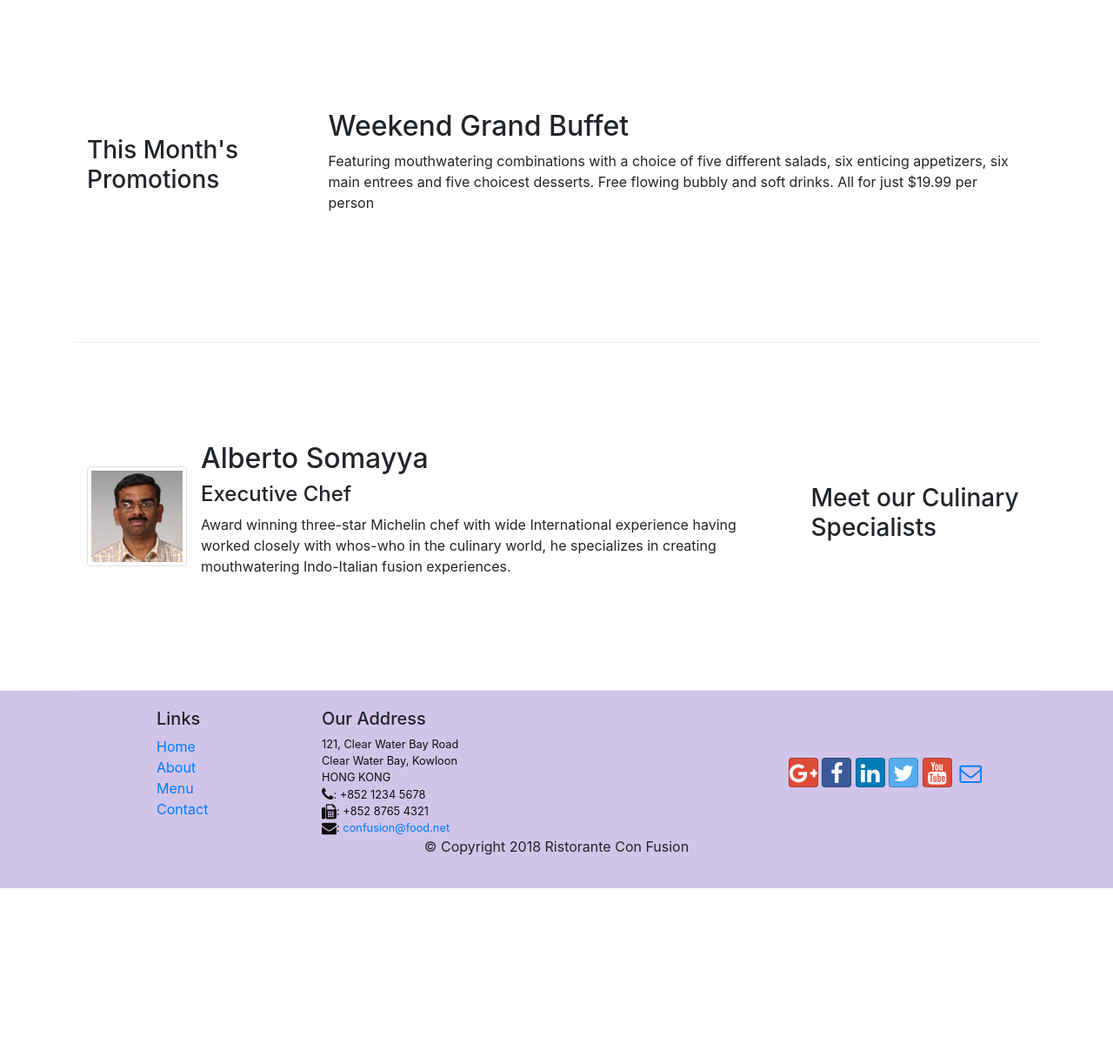
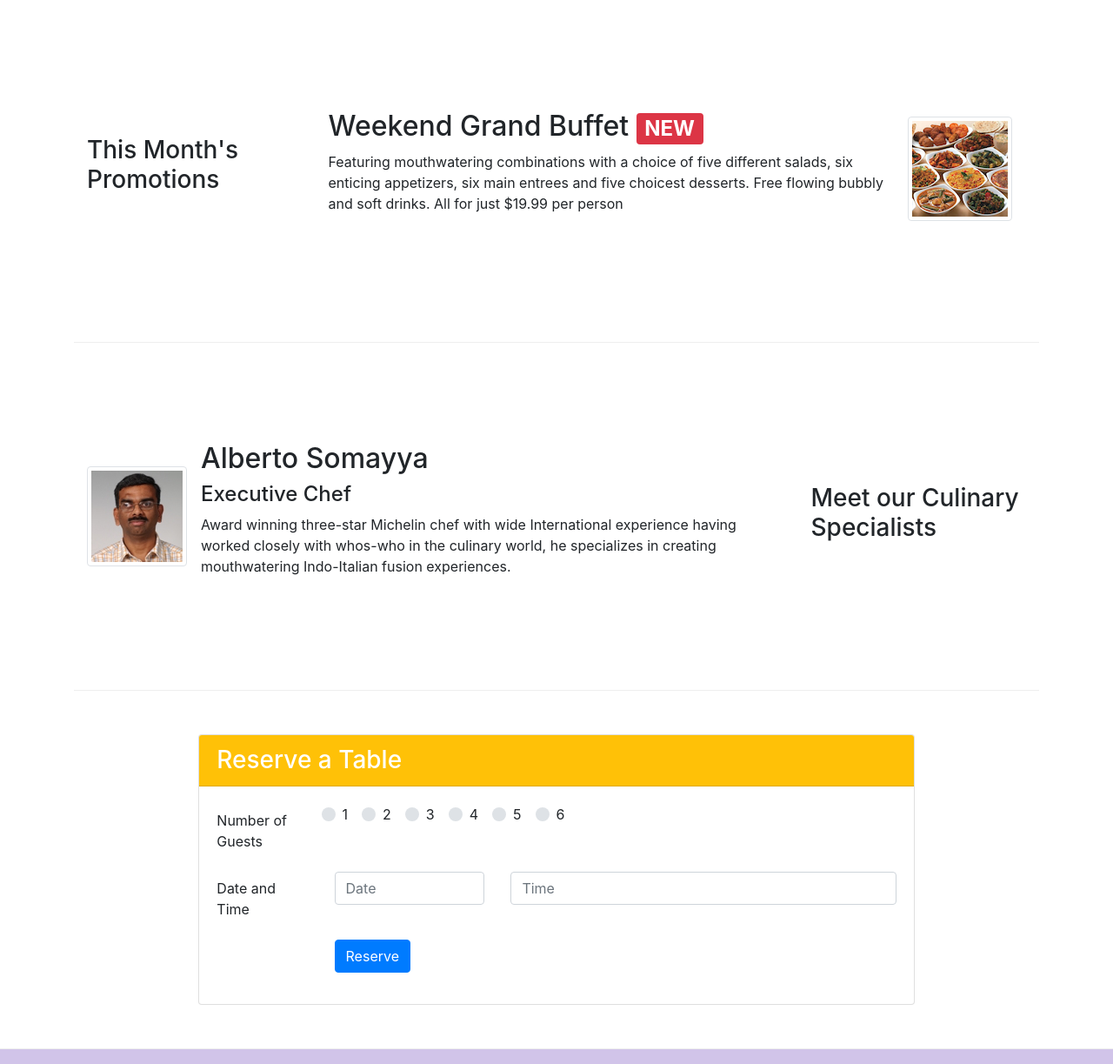
Before and after one commit to SafaMagdy/bootstrap-course, a website: page index.html in a window 1280 px wide. Shown: the part 740-1963 px from the top of the page at 87% size. Before the commit the page ends 1761 px from the top, so only its background shows below. Drawn offline with nearby package versions, Linux system fonts and the light colour scheme.

Commit message:
Assignment2

```diff
--- a/index.html
+++ b/index.html
@@ -39,9 +39,18 @@
                     <h1>Ristorante con Fusion</h1>
                     <p class ="d-none d-sm-block">We take inspiration from the World's best cuisines, and create a unique fusion experience. Our lipsmacking creations will tickle your culinary senses!</p>
                 </div>
-                <div class="col-12 col-sm align-self-center">
+                <div class="col-12 col-sm-6 align-self-center">
+                    <div class="container">
+                        <div class="row row-header">
+                    <div class="col-12 col-sm-6">
                     <img src="img/logo.png" class="img-fluid">
+                    </div>
+                    <div class="col-12 col-sm-6 align-self-center">
+                    <button class="btn btn-block btn-warning btn-sm" type="button" role="button" data-target="#form"><a href="#form">Reserve Table</a></button>
                 </div>
+                </div>
+            </div>
+            </div>
             </div>
         </div>
     </header>
@@ -72,8 +81,14 @@
                 <h3>This Month's Promotions</h3>
             </div>
             <div class="col col-sm col-md">
-                <h2>Weekend Grand Buffet</h2>
-                <p class ="d-none d-sm-block">Featuring mouthwatering combinations with a choice of five different salads, six enticing appetizers, six main entrees and five choicest desserts. Free flowing bubbly and soft drinks. All for just $19.99 per person </p>
+                <div class="media">
+                    <div class="media-body">
+                        <h2 class="mt-0">Weekend Grand Buffet <span class="badge badge-danger">NEW</span></h2>
+                        <p class ="d-none d-sm-block">Featuring mouthwatering combinations with a choice of five different salads, six enticing appetizers, six main entrees and five choicest desserts. Free flowing bubbly and soft drinks. All for just $19.99 per person </p>
+                    </div>
+                    <img class="d-flex mr-3 img-thumbnail align-self-center"
+                          src="img/buffet.png" alt="buffet">
+                </div>
             </div>
         </div>
 
@@ -98,7 +113,58 @@
             </div>
         </div>
     </div>
-
+    <div class="row row-content" id="form">
+        <div class="col-12 offset-sm-2 col-sm-8">
+            <div class="card">
+                <h3 class="card-header bg-warning text-white">Reserve a Table</h3>
+                <div class="card-body">
+                        <form>
+                            <div class="form-group row">
+                                <label for="guestNum" class="col-12 col-md-2 col-form-label">Number of Guests</label>
+                                <div class="custom-control custom-radio custom-control-inline">
+                                    <input type="radio" id="customRadioInline1" name="customRadioInline1" class="custom-control-input">
+                                    <label class="custom-control-label" for="customRadioInline1">1</label>
+                                  </div>
+                                  <div class="custom-control custom-radio custom-control-inline">
+                                    <input type="radio" id="customRadioInline2" name="customRadioInline1" class="custom-control-input">
+                                    <label class="custom-control-label" for="customRadioInline2">2</label>
+                                  </div>
+                                  <div class="custom-control custom-radio custom-control-inline">
+                                    <input type="radio" id="customRadioInline2" name="customRadioInline1" class="custom-control-input">
+                                    <label class="custom-control-label" for="customRadioInline2">3</label>
+                                  </div>
+                                  <div class="custom-control custom-radio custom-control-inline">
+                                    <input type="radio" id="customRadioInline2" name="customRadioInline1" class="custom-control-input">
+                                    <label class="custom-control-label" for="customRadioInline2">4</label>
+                                  </div>
+                                  <div class="custom-control custom-radio custom-control-inline">
+                                    <input type="radio" id="customRadioInline2" name="customRadioInline1" class="custom-control-input">
+                                    <label class="custom-control-label" for="customRadioInline2">5</label>
+                                  </div>
+                                  <div class="custom-control custom-radio custom-control-inline">
+                                    <input type="radio" id="customRadioInline2" name="customRadioInline1" class="custom-control-input">
+                                    <label class="custom-control-label" for="customRadioInline2">6</label>
+                                  </div>
+                            </div>
+                            <div class="form-group row">
+                                    <label for="dateTime" class="col-12 col-md-2 col-form-label">Date and Time</label>
+                                    <div class="col-5 col-md-3">
+                                        <input type="text" class="form-control" id="date" name="date" placeholder="Date">
+                                    </div>
+                                    <div class="col-7 col-md-7">
+                                        <input type="text" class="form-control" id="time" name="time" placeholder="Time">
+                                    </div>
+                            </div>
+                            <div class="form-group row">
+                                <div class="offset-md-2 col-md-10">
+                                    <button type="submit" class="btn btn-primary">Reserve</button>
+                                </div>
+                            </div>
+                        </form>
+                </div>
+            </div>
+        </div>
+    </div>
     <footer class="footer">
         <div class="container">
             <div class="row">
```
